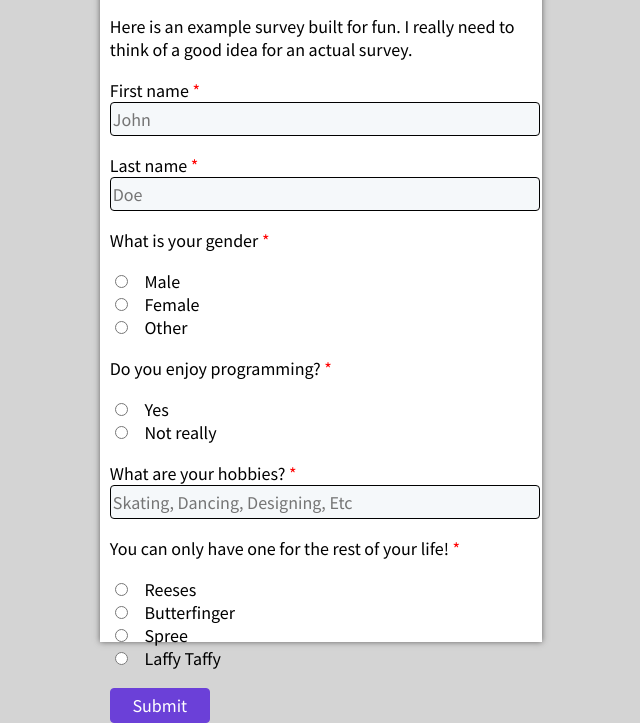
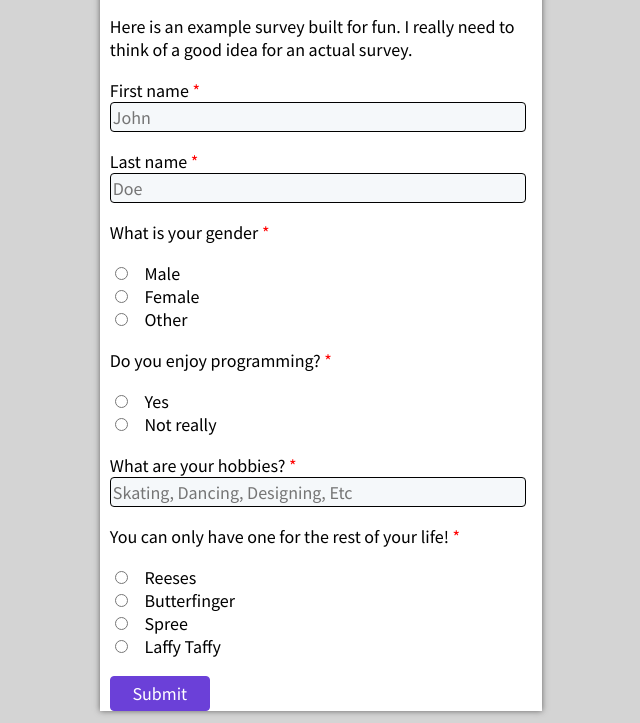
Before and after one commit to Vrekt/survey.github.io, a plain HTML site: page index.html in a window 1280 px wide. Shown: the part 150-873 px from the top of the page, without its empty margins (319-959 px from the left). Drawn offline with Linux system fonts and the light colour scheme.

Commit message:
Add files via upload

```diff
--- a/index.html
+++ b/index.html
@@ -2,6 +2,7 @@
 <html lang="en">
 <head>
     <meta charset="UTF-8">
+    <meta name="viewport" content="width=device-width, initial-scale=1.0">
     <title>Example Forms Project 2/22/2021</title>
     <link rel="stylesheet" href="style.css">
 
@@ -14,7 +15,7 @@
 
 <div class="outer-shape" id="main">
     <div class="inner-content">
-        <img src="./example.png" alt="logo" class="img-center">
+        <img src="example.png" alt="logo" class="img-center">
         <h1 style="font-size: 24px" class="general-text">Example Survey</h1>
         <p class="general-text">Here is an example survey built for fun. I really need to think of a good idea for an
             actual survey.</p>
--- a/style.css
+++ b/style.css
@@ -11,7 +11,7 @@ body {
 .inner-content {
     position: relative;
     width: 35%;
-    height: 98vh;
+    height: 100%;
     box-shadow: 0 0 6px #646363;
     background-color: white;
 }
@@ -46,7 +46,8 @@ input[type="text"] {
     border-radius: 4px;
     border: 1px solid black;
 
-    width: 96%;
+    width: 94%;
+    box-sizing:border-box;
     height: 30px;
     font-size: 18px;
 }
```
